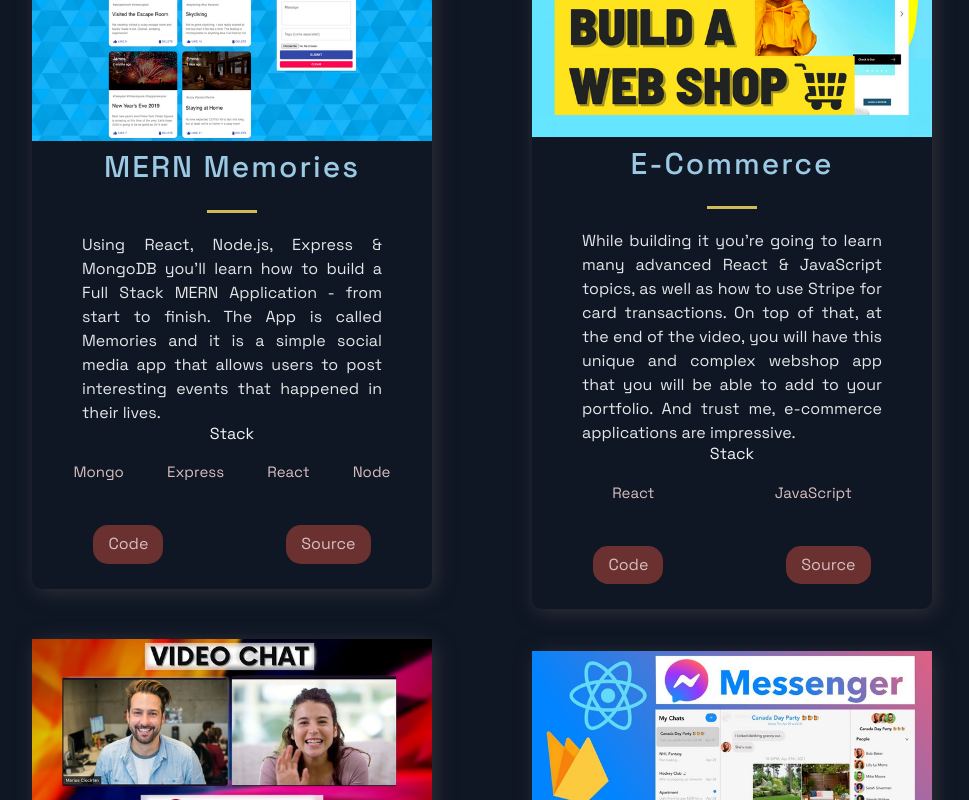
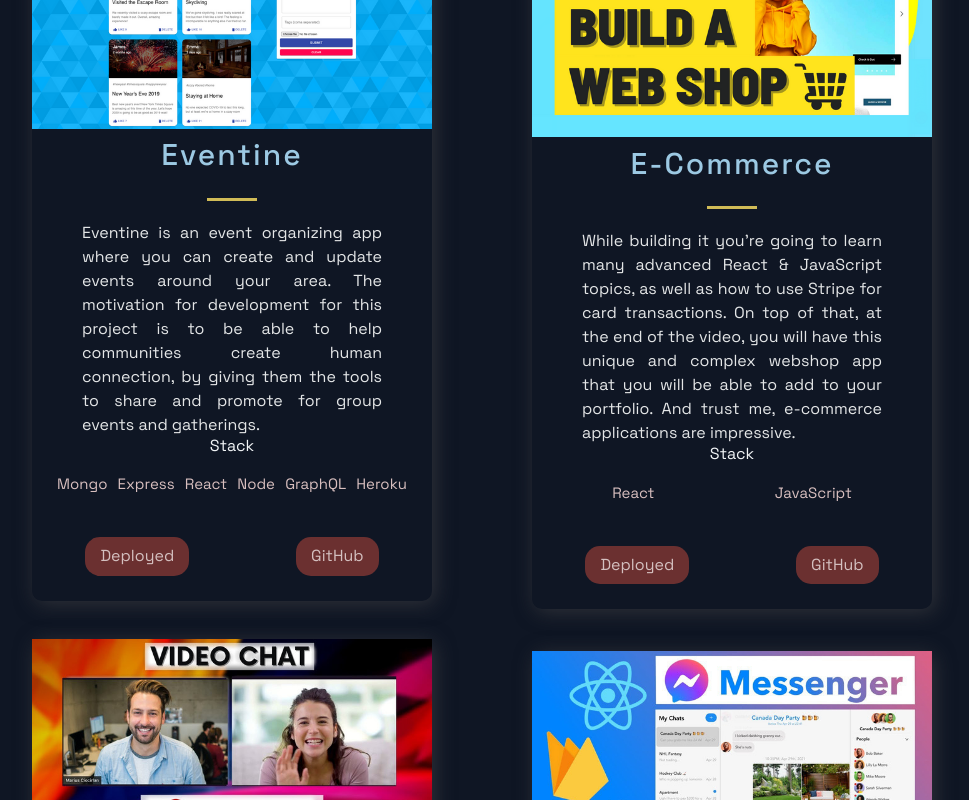
Before and after one commit to tylerhance/tylers-webdev-portfolio, a Next.js app: page / in a window 1280 px wide. Shown: the part 1060-1860 px from the top of the page, without its empty margins (158-1127 px from the left). Built offline with nearby package versions, Linux system fonts and the light colour scheme.

Commit message:
Updating project with name, description, and tech used.

```diff
--- a/src/components/Projects/Projects.js
+++ b/src/components/Projects/Projects.js
@@ -28,8 +28,8 @@
           </TagList>
           </div>
           <UtilityList>
-            <ExternalLinks href={visit}>Code</ExternalLinks>
-            <ExternalLinks href={source}>Source</ExternalLinks>
+            <ExternalLinks href={visit}>Deployed</ExternalLinks>
+            <ExternalLinks href={source}>GitHub</ExternalLinks>
           </UtilityList>
         </BlogCard>
       ))}
--- a/src/constants/constants.js
+++ b/src/constants/constants.js
@@ -1,11 +1,11 @@
 export const projects = [
   {
-    title: 'MERN Memories',
-    description: "Using React, Node.js, Express & MongoDB you'll learn how to build a Full Stack MERN Application - from start to finish. The App is called Memories and it is a simple social media app that allows users to post interesting events that happened in their lives.",
+    title: 'Eventine',
+    description: "Eventine is an event organizing app where you can create and update events around your area. The motivation for development for this project is to be able to help communities create human connection, by giving them the tools to share and promote for group events and gatherings.",
       image: '/images/1.png',
-      tags: ['Mongo', 'Express', 'React', 'Node'],
-    source: 'https://google.com',
-    visit: 'https://google.com',
+      tags: ['Mongo', 'Express', 'React', 'Node', 'GraphQL', 'Heroku'],
+    source: 'https://github.com/tylerhance/Eventine',
+    visit: 'https://https://floating-brook-52751.herokuapp.com/.com',
     id: 0,
   },
   {
```
